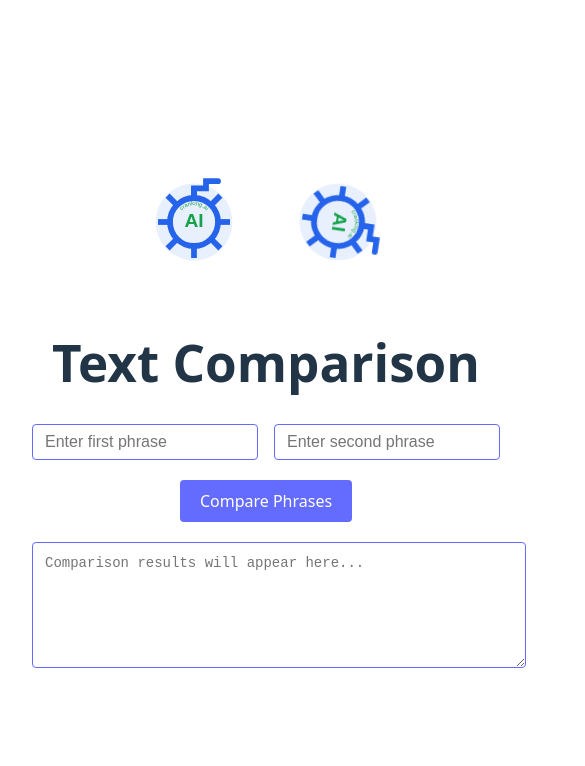
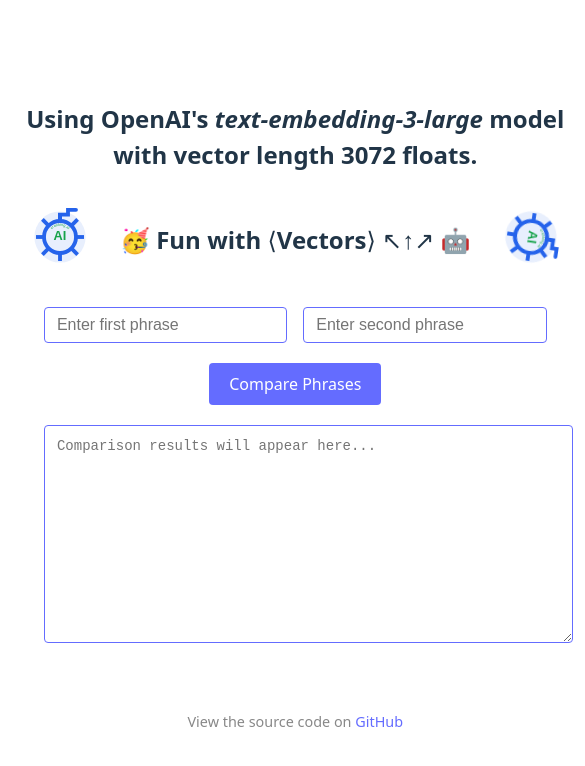
Before and after one commit to crankingai/funwithvectors, a React (Vite) app in the folder app/: page / in a window 390 px wide. Shown: the top 766 px of the page, 585 px wide, since content can reach past the window. Built offline with nearby package versions, Linux system fonts and the light colour scheme.

Commit message:
feat: Update application title and enhance layout with responsive design adjustments

```diff
--- a/app/index.html
+++ b/app/index.html
@@ -4,7 +4,7 @@
     <meta charset="UTF-8" />
     <link rel="icon" type="image/svg+xml" href="/crankingai-logo.svg" />
     <meta name="viewport" content="width=device-width, initial-scale=1.0" />
-    <title>Vite + React + TS</title>
+    <title>Fun with Vectors</title>
   </head>
   <body>
     <div id="root"></div>
--- a/app/src/App.css
+++ b/app/src/App.css
@@ -1,13 +1,13 @@
 #root {
   max-width: 1280px;
   margin: 0 auto;
-  padding: 2rem;
+  padding: 1rem;  /* reduced from 2rem */
   text-align: center;
 }
 
 .logo {
-  height: 6em;
-  padding: 1.5em;
+  height: 4em;  /* reduced from 6em */
+  padding: 0.75em;  /* reduced from 1.5em */
   will-change: filter;
   transition: filter 300ms;
 }
@@ -45,14 +45,16 @@
   display: flex;
   gap: 16px;
   justify-content: center;
-  margin: 20px 0;
+  margin: 20px auto;
+  width: 90%;
+  max-width: 1200px;
 }
 
 .input-container input {
   padding: 8px 12px;
   border: 1px solid #646cff;
   border-radius: 4px;
-  width: 200px;
+  width: 50%;  /* changed from 200px fixed width */
   font-size: 16px;
 }
 
@@ -83,8 +85,8 @@
 
 .results-container {
   margin: 20px auto;
-  width: 100%;
-  max-width: 600px;
+  width: 90%;
+  /* max-width: 1200px; */
 }
 
 .results-container textarea {
@@ -96,3 +98,33 @@
   font-size: 14px;
   resize: vertical;
 }
+
+.header-container {
+  display: flex;
+  align-items: center;
+  justify-content: center;
+  gap: 1rem;
+  margin-bottom: 1rem;  /* reduced from 2rem */
+}
+
+.title {
+  font-size: 1.5rem;
+  margin: 0;
+  white-space: nowrap;
+}
+
+.footer {
+  margin-top: 2rem;
+  padding: 1rem;
+  font-size: 0.9rem;
+  color: #888;
+}
+
+.footer a {
+  color: #646cff;
+  text-decoration: none;
+}
+
+.footer a:hover {
+  text-decoration: underline;
+}
--- a/app/src/App.tsx
+++ b/app/src/App.tsx
@@ -1,4 +1,4 @@
-import { useState } from 'react'
+import { useState, useRef, useEffect } from 'react'
 import reactLogo from './assets/crankingai-logo.svg'
 import viteLogo from '/crankingai-logo.svg'
 import './App.css'
@@ -7,6 +7,7 @@
   const [phrase1, setPhrase1] = useState('')
   const [phrase2, setPhrase2] = useState('')
   const [results, setResults] = useState('')
+  const resultsRef = useRef<HTMLTextAreaElement>(null)
 
   const comparePhrases = async () => {
     try {
@@ -28,35 +29,57 @@
       });
 
       const data = await response.text();
-      setResults(data);
+      setResults(prevResults => {
+        // const timestamp = new Date().toLocaleTimeString();
+        return `${prevResults}${prevResults ? '\n\n' : ''}[${data}`;
+      });
     } catch (error) {
       console.error('Error:', error);
-      setResults('Error comparing phrases. Please try again.');
+      setResults(prevResults => {
+        const timestamp = new Date().toLocaleTimeString();
+        return `${prevResults}${prevResults ? '\n\n' : ''}[${timestamp}] Error comparing phrases. Please try again.`;
+      });
     }
   }
 
+  const handleKeyPress = (event: React.KeyboardEvent) => {
+    if (event.key === 'Enter') {
+      comparePhrases();
+    }
+  };
+
+  useEffect(() => {
+    if (resultsRef.current) {
+      resultsRef.current.scrollTop = resultsRef.current.scrollHeight
+    }
+  }, [results])
+
   return (
     <>
-      <div>
+      <h2>Using OpenAI's <em>text-embedding-3-large</em> model with vector length 3072 floats.</h2>
+
+      <div className="header-container">
         <a href="https://vite.dev" target="_blank" rel="noopener noreferrer">
           <img src={viteLogo} className="logo" alt="Vite logo" />
         </a>
+        <h1 className="title">🥳 Fun with ⟨Vectors⟩ ↖↑↗ 🤖</h1>
         <a href="https://react.dev" target="_blank" rel="noopener noreferrer">
           <img src={reactLogo} className="logo react" alt="React logo" />
         </a>
       </div>
-      <h1>Text Comparison</h1>
       <div className="input-container">
         <input
           type="text"
           value={phrase1}
           onChange={(e) => setPhrase1(e.target.value)}
+          onKeyPress={handleKeyPress}
           placeholder="Enter first phrase"
         />
         <input
           type="text"
           value={phrase2}
           onChange={(e) => setPhrase2(e.target.value)}
+          onKeyPress={handleKeyPress}
           placeholder="Enter second phrase"
         />
       </div>
@@ -65,12 +88,16 @@
       </div>
       <div className="results-container">
         <textarea
+          ref={resultsRef}
           value={results}
           readOnly
           placeholder="Comparison results will appear here..."
-          rows={4}
+          rows={12}
         />
       </div>
+      <footer className="footer">
+        <p>View the source code on <a href="https://github.com/crankingai/funwithvectors" target="_blank" rel="noopener noreferrer">GitHub</a></p>
+      </footer>
     </>
   )
 }
```
Also changed, not shown: 1 other file (tests, documents, lock files or other folders).
